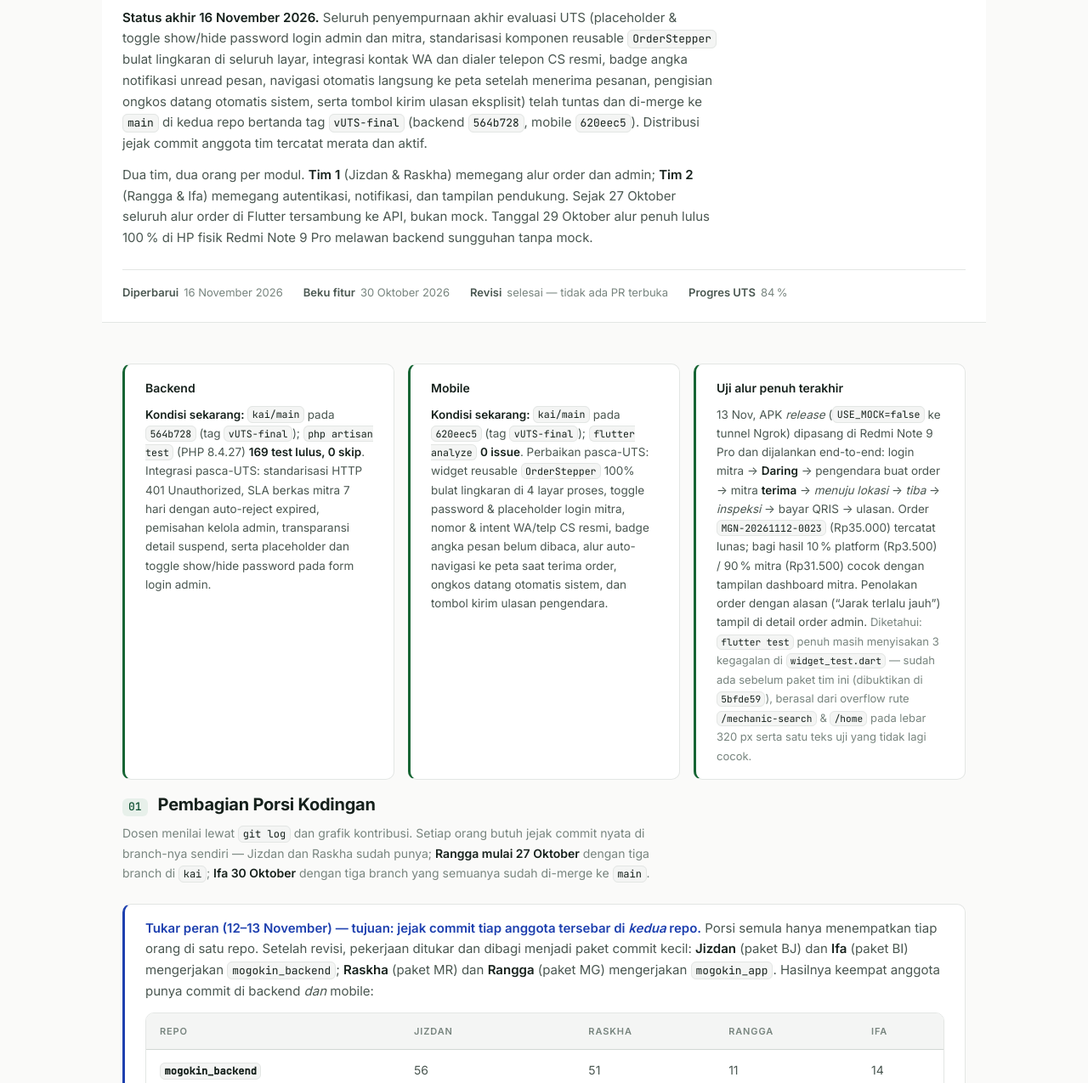
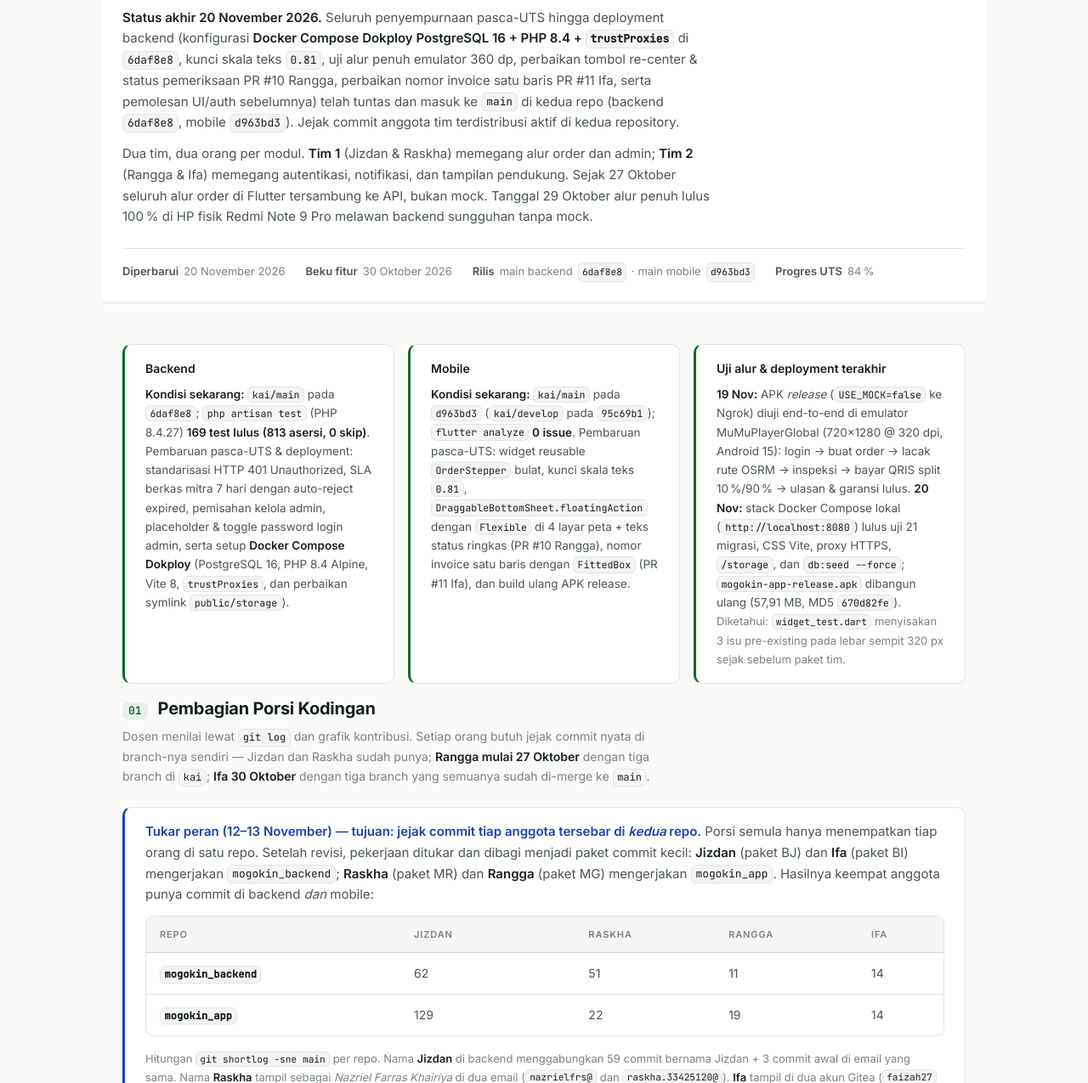
Before and after one commit to UnnamedPeople-Chin/mogokin-timeline, a plain HTML site: page index.html in a window 1280 px wide. Shown: the part 105-1380 px from the top of the page at 85% size. Drawn offline with Linux system fonts and the light colour scheme.

Commit message:
docs(timeline): perbarui progres 20 Nov 2026 (Docker Dokploy, uji E2E 360dp, PR #10 & #11)

```diff
--- a/index.html
+++ b/index.html
@@ -628,14 +628,14 @@
   <p class="eyebrow">PBL-202601-07 · MOGOKIN · Fase Implementasi</p>
   <h1>Porsi Kerja &amp; Timeline UTS</h1>
 
-  <p class="lede"><b>Status akhir 16 November 2026.</b> Seluruh penyempurnaan akhir evaluasi UTS (placeholder &amp; toggle show/hide password login admin dan mitra, standarisasi komponen reusable <code>OrderStepper</code> bulat lingkaran di seluruh layar, integrasi kontak WA dan dialer telepon CS resmi, badge angka notifikasi unread pesan, navigasi otomatis langsung ke peta setelah menerima pesanan, pengisian ongkos datang otomatis sistem, serta tombol kirim ulasan eksplisit) telah tuntas dan di-merge ke <code>main</code> di kedua repo bertanda tag <code>vUTS-final</code> (backend <code>564b728</code>, mobile <code>620eec5</code>). Distribusi jejak commit anggota tim tercatat merata dan aktif.</p>
+  <p class="lede"><b>Status akhir 20 November 2026.</b> Seluruh penyempurnaan pasca-UTS hingga deployment backend (konfigurasi <b>Docker Compose Dokploy PostgreSQL 16 + PHP 8.4 + <code>trustProxies</code></b> di <code>6daf8e8</code>, kunci skala teks <code>0.81</code>, uji alur penuh emulator 360&nbsp;dp, perbaikan tombol re-center &amp; status pemeriksaan PR #10 Rangga, perbaikan nomor invoice satu baris PR #11 Ifa, serta pemolesan UI/auth sebelumnya) telah tuntas dan masuk ke <code>main</code> di kedua repo (backend <code>6daf8e8</code>, mobile <code>d963bd3</code>). Jejak commit anggota tim terdistribusi aktif di kedua repository.</p>
 
   <p class="lede">Dua tim, dua orang per modul. <b>Tim 1</b> (Jizdan &amp; Raskha) memegang alur order dan admin; <b>Tim 2</b> (Rangga &amp; Ifa) memegang autentikasi, notifikasi, dan tampilan pendukung. Sejak 27 Oktober seluruh alur order di Flutter tersambung ke API, bukan mock. Tanggal 29 Oktober alur penuh lulus 100&thinsp;% di HP fisik Redmi Note 9 Pro melawan backend sungguhan tanpa mock.</p>
 
   <div class="stamp">
-    <span><b>Diperbarui</b> 16 November 2026</span>
+    <span><b>Diperbarui</b> 20 November 2026</span>
     <span><b>Beku fitur</b> 30 Oktober 2026</span>
-    <span><b>Revisi</b> selesai &mdash; tidak ada PR terbuka</span>
+    <span><b>Rilis</b> main backend <code>6daf8e8</code> &middot; main mobile <code>d963bd3</code></span>
     <span><b>Progres UTS</b> 84&thinsp;%</span>
   </div>
 </header>
@@ -643,15 +643,15 @@
   <div class="grid2" style="margin-top:0">
     <div class="card ok">
       <h3>Backend</h3>
-      <p><b>Kondisi sekarang:</b> <code>kai/main</code> pada <code>564b728</code> (tag <code>vUTS-final</code>); <code>php artisan test</code> (PHP 8.4.27) <b>169 test lulus, 0 skip</b>. Integrasi pasca-UTS: standarisasi HTTP 401 Unauthorized, SLA berkas mitra 7 hari dengan auto-reject expired, pemisahan kelola admin, transparansi detail suspend, serta placeholder dan toggle show/hide password pada form login admin.</p>
+      <p><b>Kondisi sekarang:</b> <code>kai/main</code> pada <code>6daf8e8</code>; <code>php artisan test</code> (PHP 8.4.27) <b>169 test lulus (813 asersi, 0 skip)</b>. Pembaruan pasca-UTS &amp; deployment: standarisasi HTTP 401 Unauthorized, SLA berkas mitra 7 hari dengan auto-reject expired, pemisahan kelola admin, placeholder &amp; toggle password login admin, serta setup <b>Docker Compose Dokploy</b> (PostgreSQL 16, PHP 8.4 Alpine, Vite 8, <code>trustProxies</code>, dan perbaikan symlink <code>public/storage</code>).</p>
     </div>
     <div class="card ok">
       <h3>Mobile</h3>
-      <p><b>Kondisi sekarang:</b> <code>kai/main</code> pada <code>620eec5</code> (tag <code>vUTS-final</code>); <code>flutter analyze</code> <b>0 issue</b>. Perbaikan pasca-UTS: widget reusable <code>OrderStepper</code> 100% bulat lingkaran di 4 layar proses, toggle password &amp; placeholder login mitra, nomor &amp; intent WA/telp CS resmi, badge angka pesan belum dibaca, alur auto-navigasi ke peta saat terima order, ongkos datang otomatis sistem, dan tombol kirim ulasan pengendara.</p>
+      <p><b>Kondisi sekarang:</b> <code>kai/main</code> pada <code>d963bd3</code> (<code>kai/develop</code> pada <code>95c69b1</code>); <code>flutter analyze</code> <b>0 issue</b>. Pembaruan pasca-UTS: widget reusable <code>OrderStepper</code> bulat, kunci skala teks <code>0.81</code>, <code>DraggableBottomSheet.floatingAction</code> dengan <code>Flexible</code> di 4 layar peta + teks status ringkas (PR #10 Rangga), nomor invoice satu baris dengan <code>FittedBox</code> (PR #11 Ifa), dan build ulang APK release.</p>
     </div>
     <div class="card ok">
-      <h3>Uji alur penuh terakhir</h3>
-      <p>13 Nov, APK <i>release</i> (<code>USE_MOCK=false</code> ke tunnel Ngrok) dipasang di Redmi Note 9 Pro dan dijalankan end-to-end: login mitra &rarr; <b>Daring</b> &rarr; pengendara buat order &rarr; mitra <b>terima</b> &rarr; <i>menuju lokasi</i> &rarr; <i>tiba</i> &rarr; <i>inspeksi</i> &rarr; bayar QRIS &rarr; ulasan. Order <code>MGN-20261112-0023</code> (Rp35.000) tercatat lunas; bagi hasil 10&#8239;% platform (Rp3.500) / 90&#8239;% mitra (Rp31.500) cocok dengan tampilan dashboard mitra. Penolakan order dengan alasan (&ldquo;Jarak terlalu jauh&rdquo;) tampil di detail order admin. <span class="note">Diketahui: <code>flutter test</code> penuh masih menyisakan 3 kegagalan di <code>widget_test.dart</code> &mdash; sudah ada sebelum paket tim ini (dibuktikan di <code>5bfde59</code>), berasal dari overflow rute <code>/mechanic-search</code> &amp; <code>/home</code> pada lebar 320&nbsp;px serta satu teks uji yang tidak lagi cocok.</span></p>
+      <h3>Uji alur &amp; deployment terakhir</h3>
+      <p><b>19 Nov:</b> APK <i>release</i> (<code>USE_MOCK=false</code> ke Ngrok) diuji end-to-end di emulator MuMuPlayerGlobal (720&times;1280 @ 320&nbsp;dpi, Android 15): login &rarr; buat order &rarr; lacak rute OSRM &rarr; inspeksi &rarr; bayar QRIS split 10&#8239;%/90&#8239;% &rarr; ulasan &amp; garansi lulus. <b>20 Nov:</b> stack Docker Compose lokal (<code>http://localhost:8080</code>) lulus uji 21 migrasi, CSS Vite, proxy HTTPS, <code>/storage</code>, dan <code>db:seed --force</code>; <code>mogokin-app-release.apk</code> dibangun ulang (57,91&nbsp;MB, MD5 <code>670d82fe</code>). <span class="note">Diketahui: <code>widget_test.dart</code> menyisakan 3 isu pre-existing pada lebar sempit 320&nbsp;px sejak sebelum paket tim.</span></p>
     </div>
   </div>
 
@@ -664,12 +664,12 @@
       <table>
         <thead><tr><th>Repo</th><th>Jizdan</th><th>Raskha</th><th>Rangga</th><th>Ifa</th></tr></thead>
         <tbody>
-          <tr><td class="item"><code>mogokin_backend</code></td><td>56</td><td>51</td><td>11</td><td>14</td></tr>
-          <tr><td class="item"><code>mogokin_app</code></td><td>118</td><td>22</td><td>16</td><td>13</td></tr>
+          <tr><td class="item"><code>mogokin_backend</code></td><td>62</td><td>51</td><td>11</td><td>14</td></tr>
+          <tr><td class="item"><code>mogokin_app</code></td><td>129</td><td>22</td><td>19</td><td>14</td></tr>
         </tbody>
       </table>
     </div>
-    <p style="margin:8px 0 0" class="note">Hitungan <code>git shortlog -sne</code> per repo. Nama <b>Raskha</b> tampil sebagai <i>Nazriel Farras Khairiya</i> di dua email (<code>nazrielfrs@</code> dan <code>raskha.33425120@</code>) &mdash; satu orang. <b>Ifa</b> juga tampil di dua akun Gitea (<code>faizah27</code> dan <code>faizahmuf</code>) karena akun lamanya belum bisa digabung tanpa menulis ulang riwayat; keduanya tetap Ifa.</p>
+    <p style="margin:8px 0 0" class="note">Hitungan <code>git shortlog -sne main</code> per repo. Nama <b>Jizdan</b> di backend menggabungkan 59 commit bernama Jizdan + 3 commit awal di email yang sama. Nama <b>Raskha</b> tampil sebagai <i>Nazriel Farras Khairiya</i> di dua email (<code>nazrielfrs@</code> dan <code>raskha.33425120@</code>). <b>Ifa</b> tampil di dua akun Gitea (<code>faizah27</code> dan <code>faizahmuf</code>) yang merupakan orang yang sama.</p>
   </div>
   <div class="table-scroll">
     <table>
@@ -973,6 +973,26 @@
         <li><b>Alur Order &amp; Ulasan (Raskha):</b> Tombol terima order langsung mengalihkan navigasi ke layar peta rute mitra, ongkos datang form inspeksi disetel otomatis sistem (Rp 5.000 / read-only), dan penambahan tombol submit ulasan eksplisit di layar rating pengendara.</li>
       </ul>
     </li>
+
+    <li class="key">
+      <span class="when">Stabilitas Skala Teks &amp; Uji E2E 360 dp (16&ndash;19 November)</span>
+      <span class="what">Penguncian skala font lintas perangkat, audit kunci portrait, dan uji alur lengkap di emulator 360 dp.</span>
+      <ul>
+        <li><b>Kunci Skala Teks 0.81 (<code>214e033</code>):</b> Menyamakan faktor skala teks di root <code>MediaQuery</code> agar tampilan tetap konsisten antara Redmi, Infinix, dan emulator meski setelan font sistem diubah.</li>
+        <li><b>Uji E2E Emulator MuMuPlayerGlobal (19 Nov):</b> Menguji alur penuh (login pengendara, buat order, pelacakan OSRM, inspeksi, pembayaran QRIS split 10%/90%, hingga ulasan &amp; garansi) melawan backend Laravel + Ngrok serta membagi 3 temuan bug visual layar <code>360 dp</code> ke Rangga dan Ifa.</li>
+      </ul>
+    </li>
+
+    <li class="key">
+      <span class="when">Deployment Dokploy &amp; Perbaikan UI 360 dp (20 November)</span>
+      <span class="what">Kesiapan deploy backend PostgreSQL di Dokploy, penggabungan PR #10 &amp; PR #11, dan build APK rilis terbaru.</span>
+      <ul>
+        <li><b>Docker Compose Dokploy Backend (<code>6daf8e8</code>):</b> Menyiapkan <code>Dockerfile</code> (<code>php:8.4-fpm-alpine</code>, ekstensi <code>sodium</code>, build Vite 8), <code>docker-compose.yml</code> (PostgreSQL 16 + <code>expose: "80"</code>), <code>docker/nginx.conf</code>, <code>docker/supervisord.conf</code>, <code>docker/entrypoint.sh</code> (LF murni + perbaikan symlink <code>public/storage</code>), dan <code>$middleware-&gt;trustProxies(at: '*')</code> di <code>bootstrap/app.php</code>. Lulus uji stack lokal (21 migrasi, aset Vite, proxy HTTPS, akses <code>/storage</code>, dan <code>db:seed --force</code>).</li>
+        <li><b>PR #10 Rangga (<code>1e7d29f</code>):</b> Menambahkan parameter <code>floatingAction</code> pada <code>DraggableBottomSheet</code> dengan <code>Flexible(child: panel)</code> agar tombol re-center selalu mengambang tepat di atas panel di 4 layar peta tanpa overflow, meringkas teks status menjadi <code>'Pemeriksaan Selesai'</code> (<code>maxLines: 2</code>), serta menambah 2 widget test (6/6 lulus).</li>
+        <li><b>PR #11 Ifa (<code>95c69b1</code>):</b> Membungkus nomor invoice pada layar pembayaran dengan <code>FittedBox(fit: BoxFit.scaleDown)</code> dan <code>maxLines: 1</code> agar tetap satu baris di layar sempit, dilengkapi test regresi <code>360x640</code> (4/4 lulus).</li>
+        <li><b>Rilis Mobile &amp; APK (<code>d963bd3</code>):</b> Menggabungkan <code>develop</code> (<code>95c69b1</code>) ke <code>kai/main</code> (<code>d963bd3</code>) dengan <code>flutter analyze</code> 0 issue, lalu membangun ulang <code>mogokin-app-release.apk</code> (57,91 MB, MD5 <code>670d82fe</code>).</li>
+      </ul>
+    </li>
   </ol>
 </div>
 
```
